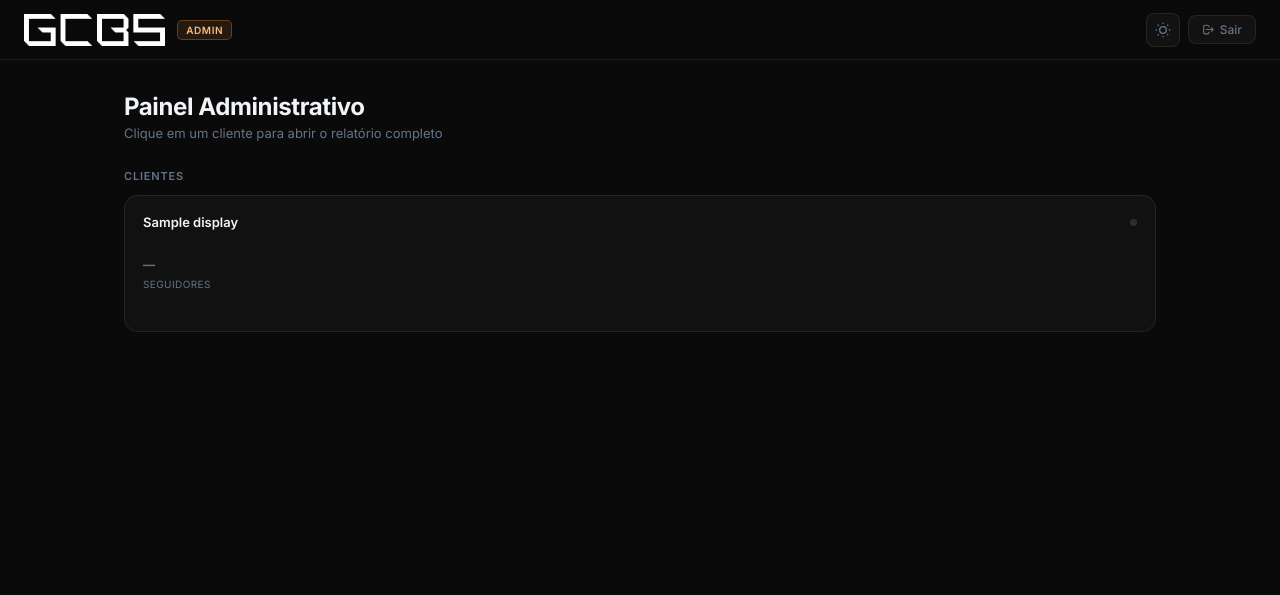
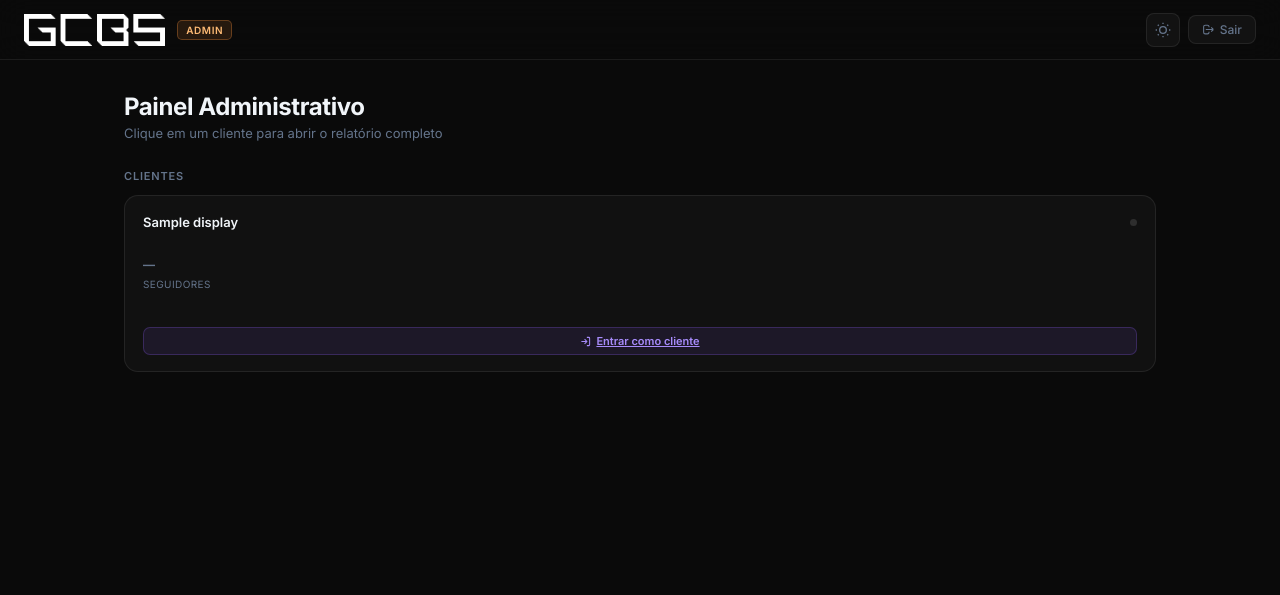
Before and after one commit to JGOliveiraQ/instagram-monitor, a Flask app: template templates/admin.html in a window 1280 px wide. Shown: the top 595 px of the page. Run offline with Flask 3, Linux system fonts and the light colour scheme; the template is opened without the code that fills it: most values are stand-ins (such as "Sample title", 1, 10 or a date in 2020).

Commit message:
feat: botão 'Entrar como cliente' no admin + 'Voltar ao Admin' no dashboard
- Admin pode entrar no painel de qualquer cliente com 1 clique
- Botão laranja 'Voltar ao Admin' aparece no dashboard quando admin está impersonando
- Rota /admin/login-as/<username> com proteção admin_required

Co-Authored-By: Claude Sonnet 4.6 <noreply@anthropic.com>

```diff
--- a/app.py
+++ b/app.py
@@ -394,16 +394,32 @@ def dashboard():
     username = session["user"]
     if USERS.get(username, {}).get("is_admin"):
         return redirect(url_for("admin"))
+    # Verifica se é o admin logado como cliente (via Referer ou flag de sessão)
+    is_impersonating = session.get("_impersonating", False)
     return render_template(
         "dashboard.html",
         username=username,
         display=USERS[username]["display"],
+        is_impersonating=is_impersonating,
     )
+
+
+@app.route("/admin/login-as/<username>")
+@admin_required
+def login_as(username):
+    """Admin entra como qualquer cliente sem precisar sair e fazer login manual."""
+    if username not in USERS or USERS[username].get("is_admin"):
+        return redirect(url_for("admin"))
+    session["user"] = username
+    session["_impersonating"] = True
+    return redirect(url_for("dashboard"))
 
 
 @app.route("/admin")
 @admin_required
 def admin():
+    session.pop("_impersonating", None)
+    session["user"] = "admin"
     clients = [
         {"id": k, "display": v["display"]}
         for k, v in USERS.items()
--- a/templates/admin.html
+++ b/templates/admin.html
@@ -103,6 +103,19 @@
     .cc-growth { font-size: 12px; font-weight: 500; margin-top: 10px; }
     .cc-growth.pos { color: var(--green); }
     .cc-growth.neg { color: var(--red); }
+
+    .btn-login-as {
+      display: flex; align-items: center; justify-content: center; gap: 5px;
+      width: 100%; margin-top: 12px;
+      background: rgba(139,92,246,0.1); border: 1px solid rgba(139,92,246,0.25);
+      color: #a78bfa; font-size: 11px; font-weight: 600;
+      padding: 6px 0; border-radius: 7px; cursor: pointer;
+      font-family: 'Inter', sans-serif;
+      transition: background 0.15s, color 0.15s, border-color 0.15s;
+    }
+    .btn-login-as:hover { background: rgba(139,92,246,0.2); border-color: rgba(139,92,246,0.5); color: #c4b5fd; }
+    [data-theme="light"] .btn-login-as { background: rgba(139,92,246,0.07); border-color: rgba(139,92,246,0.2); color: #7c3aed; }
+    [data-theme="light"] .btn-login-as:hover { background: rgba(139,92,246,0.14); }
 
     /* ── Modal overlay ── */
     .modal-overlay {
@@ -438,6 +451,12 @@
         </div>
         <div class="cc-flabel">seguidores</div>
         <div class="cc-growth" id="cg-{{ c.id }}">&nbsp;</div>
+        <a class="btn-login-as" href="/admin/login-as/{{ c.id }}" onclick="event.stopPropagation()">
+          <svg width="11" height="11" fill="none" viewBox="0 0 24 24" stroke="currentColor" stroke-width="2.2">
+            <path d="M15 3h4a2 2 0 012 2v14a2 2 0 01-2 2h-4M10 17l5-5-5-5M15 12H3"/>
+          </svg>
+          Entrar como cliente
+        </a>
       </div>
       {% endfor %}
     </div>
```
Also changed, not shown: templates/dashboard.html (+16 -0 lines).
